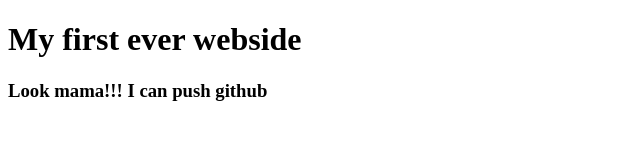
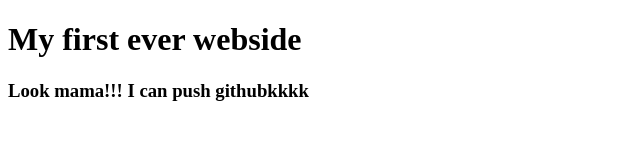
Before and after one commit to kamrul911/my-first-webside-, a plain HTML site: page index.html in a window 1280 px wide. Shown: the full height of the page, 0-640 px from the left. Drawn offline with Linux system fonts and the light colour scheme.

Commit message:
ghost added

```diff
--- a/index.html
+++ b/index.html
@@ -7,6 +7,6 @@
 </head>
 <body>
     <h1>My first ever webside</h1>
-    <h3>Look mama!!! I can push github </h3>
+    <h3>Look mama!!! I can push githubkkkk </h3>
 </body>
 </html>
```
